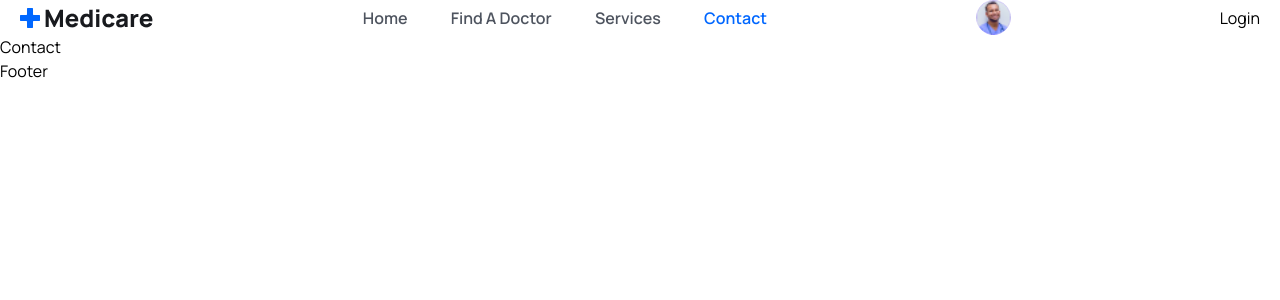
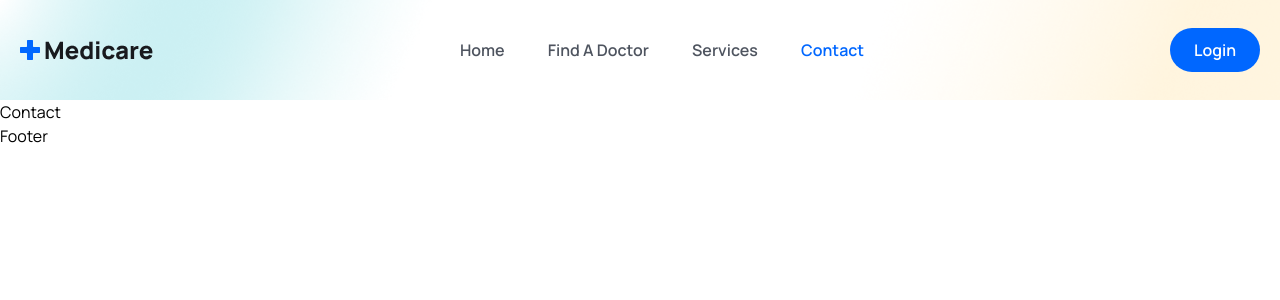
Before and after one commit to Keerikadan03/DAMS, a React (Vite) app in the folder frontend/: page /contact in a window 1280 px wide. Shown: the top 300 px of the page. Built offline with nearby package versions, Linux system fonts and the light colour scheme.

Commit message:
wrapped up making header

```diff
--- a/frontend/src/App.css
+++ b/frontend/src/App.css
@@ -9,3 +9,14 @@
 body {
   font-family: "Manrope", sans-serif;
 }
+
+.sticky-header{
+  width: 100%;
+  height: 100%;
+  line-height: 80px;
+  position: sticky;
+  top: 0;
+  left: 0;
+  z-index: 99999;
+  box-shadow: 3px 3px -8px 3px #ddd;
+}
--- a/frontend/src/components/Header/Header.jsx
+++ b/frontend/src/components/Header/Header.jsx
@@ -2,6 +2,7 @@ import { useEffect, useRef } from 'react'
 import {NavLink, Link} from 'react-router-dom'
 import logo from '../../assets/images/logo.png'
 import userImg from '../../assets/images/avatar-icon.png';
+import { BiMenu } from 'react-icons/bi'
 
 const navLinks = [
   {
@@ -23,8 +24,30 @@ const navLinks = [
 ]
 
 const Header = () => {
+
+  const headerRef = useRef(null);
+  const menuRef = useRef(null);
+
+  const handleStickyHeader = () => {
+    window.addEventListener('scroll', ()=> {
+      if(document.body.scrollTop > 80 || document.documentElement.scrollTop > 80){
+        headerRef.current.classList.add('sticky_header');
+      }else{
+        headerRef.current.classList.remove('sticky_header');
+      }
+    })
+  }
+
+  useEffect(()=> {
+    handleStickyHeader()
+
+    return window.removeEventListener('scroll', handleStickyHeader)
+  }, [])
+
+  const toggleMenu = () => menuRef.current.classList.toggle('show_menu');
+
   return (
-    <header className='header flex items-center'>
+    <header className='header flex items-center' ref={headerRef}>
       <div className="container">
         <div className='flex items-center justify-between'>
 
@@ -39,7 +62,7 @@ const Header = () => {
 
 
           {/* MENU */}
-          <div className="navigation">
+          <div className="navigation" ref={menuRef} onClick={toggleMenu}>
             <ul className="menu flex items-center gap-[2.7rem]">
               {
                 navLinks.map((link, index) =>
@@ -57,18 +80,25 @@ const Header = () => {
 
           {/* NAV-RIGHT */}
           <div className='flex items-center gap-4'>
-              <div>
+              <div className='hidden'>
                 <Link to='/'>
-                  <figure className='w-[35px] h-[35px] rounded-full'>
+                  <figure className='w-[35px] h-[35px] rounded-full cursor-pointer'>
                     <img src={userImg} className='w-full rounded-full' alt="avatar"/>
                   </figure>
                 </Link>
               </div>
-          </div>
 
           <Link to='/login'>
-            <button>Login</button>
+            <button className='bg-primaryColor py-2 px-6 text-white font-[600] h-[44px] flex items-center justify-center rounded-[50px]'>
+              Login
+            </button>
           </Link>
+
+          <span className='md:hidden' onClick={toggleMenu}>
+            <BiMenu className='w-6 h-6 cursor-pointer'/>
+          </span>
+
+          </div>
         </div>
       </div>
     </header>
--- a/frontend/src/index.css
+++ b/frontend/src/index.css
@@ -24,6 +24,10 @@
     .text_para{
         @apply text-[18px] leading-[30px] font-[400] text-textColor mt-[18px]
     }
+
+    .header{
+        @apply bg-[url('./assets/images/mask.png')] bg-no-repeat bg-center bg-cover w-full h-[100px] leading-[100px];
+    }
 }
 
 @media only screen and (max-width: 1024px) {
@@ -45,3 +49,34 @@
         @apply text-[16px] leading-7 mt-3
     }
 }
+
+@media only screen and (max-width: 768px){
+    .navigation{
+        width: 100%;
+        height: 100%;
+        position: fixed;
+        top: 0;
+        left: 0;
+        z-index: 100;
+        background: #00000084;
+        display: none;
+    }
+
+    .menu{
+        width: 15rem;
+        height: 100%;
+        position: absolute;
+        top: 0;
+        right: 0;
+        background: #fff;
+        z-index: 200;
+        flex-direction: column;
+        justify-content: center;
+        align-items: center;
+        line-height: 30px;
+    }
+
+    .show_menu{
+        display: block;
+    }
+}
```
